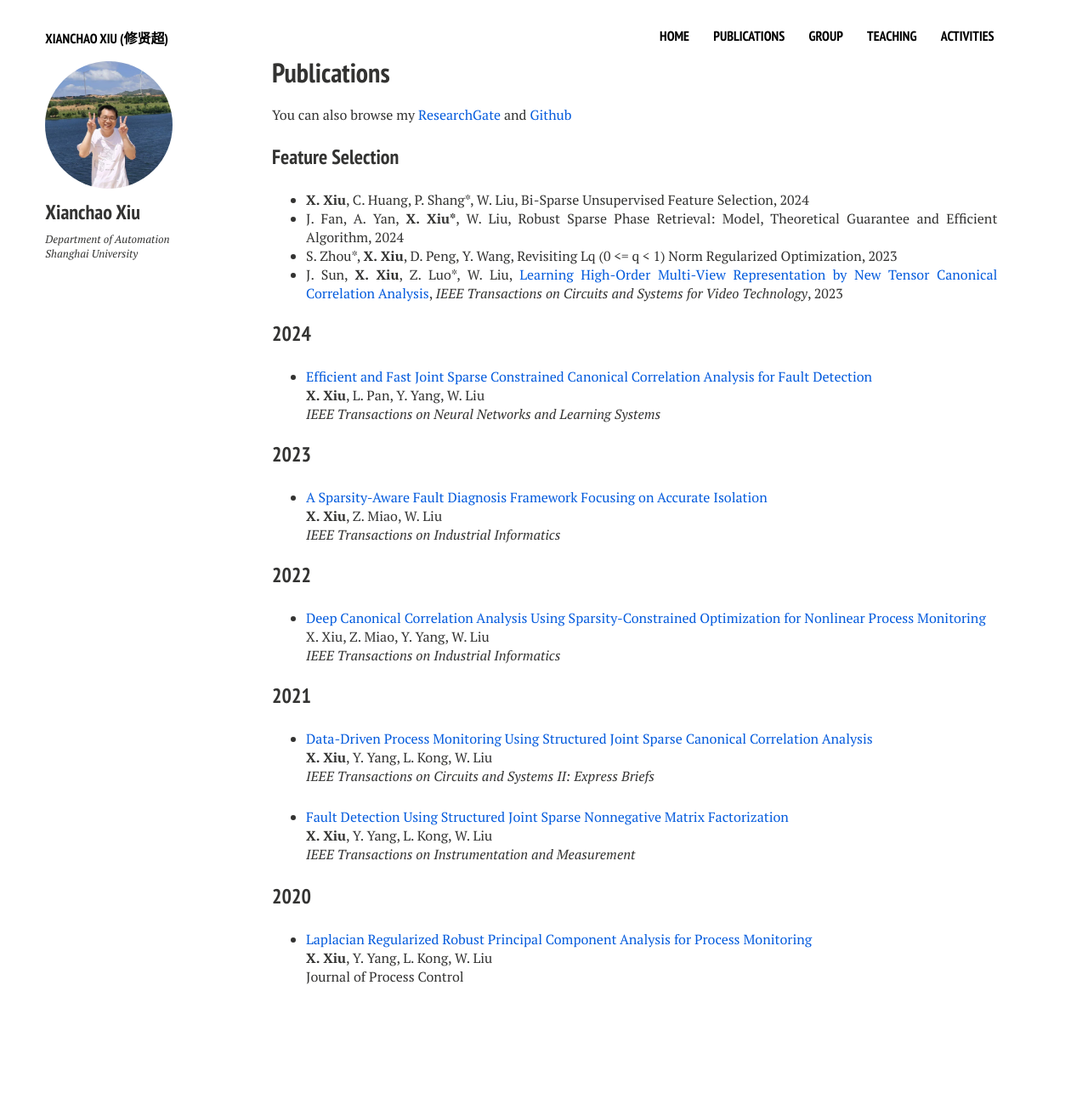
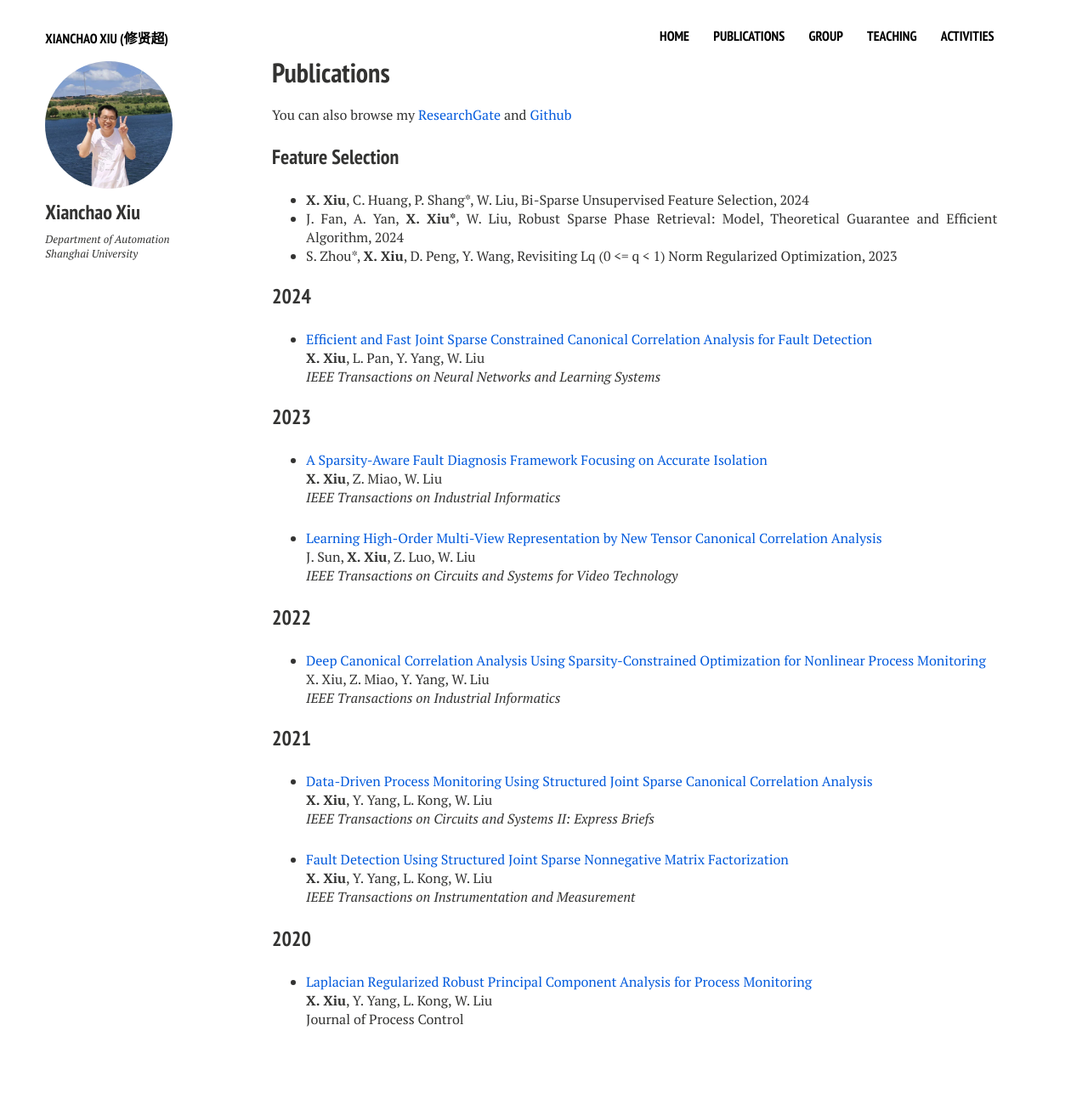
Before and after one commit to xianchaoxiu/xianchaoxiu.github.io, a Jekyll site: the page built from publications/index.md, in a window 1280 px wide. Shown: the whole page at 85% size. Built offline with Jekyll 4.4.1, drawn with Linux system fonts in a browser that asks for light colours; nearby versions of some CDN libraries; before the commit the page ends 1256 px from its top, so only the background shows below that; part of the change alters nothing that is shown.

Commit message:
Update index.md

```diff
--- a/publications/index.md
+++ b/publications/index.md
@@ -18,7 +18,7 @@ You can also browse my <a href="https://www.researchgate.net/profile/Xianchao-Xi
 * <b>X. Xiu</b>, C. Huang, P. Shang*, W. Liu, Bi-Sparse Unsupervised Feature Selection, 2024 <br>
 * J. Fan, A. Yan, <b>X. Xiu*</b>, W. Liu, Robust Sparse Phase Retrieval: Model, Theoretical Guarantee and Efficient Algorithm, 2024 <br>
 * S. Zhou*, <b>X. Xiu</b>, D. Peng, Y. Wang, Revisiting Lq (0 <= q < 1) Norm Regularized Optimization, 2023
-* J. Sun, <b>X. Xiu</b>, Z. Luo*, W. Liu, <a href="https://ieeexplore.ieee.org/abstract/document/10091146" class="textlink" target="_blank">Learning High-Order Multi-View Representation by New Tensor Canonical Correlation Analysis</a>, <i>IEEE Transactions on Circuits and Systems for Video Technology</i>, 2023<br>
+
 
 
 ### 2024
@@ -30,6 +30,13 @@ You can also browse my <a href="https://www.researchgate.net/profile/Xianchao-Xi
 * <a href="https://ieeexplore.ieee.org/abstract/document/10091146" class="textlink" target="_blank">A Sparsity-Aware Fault Diagnosis Framework Focusing on Accurate Isolation</a><br>
 <b>X. Xiu</b>, Z. Miao, W. Liu<br>
 <i>IEEE Transactions on Industrial Informatics</i><br>
+
+* <a href="https://ieeexplore.ieee.org/abstract/document/10091146" class="textlink" target="_blank">Learning High-Order Multi-View Representation by New Tensor Canonical Correlation Analysis</a><br>
+J. Sun, <b>X. Xiu</b>, Z. Luo, W. Liu<br>
+<i>IEEE Transactions on Circuits and Systems for Video Technology</i><br>
+
+
+
 
 ### 2022
 * <a href="https://ieeexplore.ieee.org/document/9583864" class="textlink" target="_blank">Deep Canonical Correlation Analysis Using Sparsity-Constrained Optimization for Nonlinear Process Monitoring</a><br>
```
